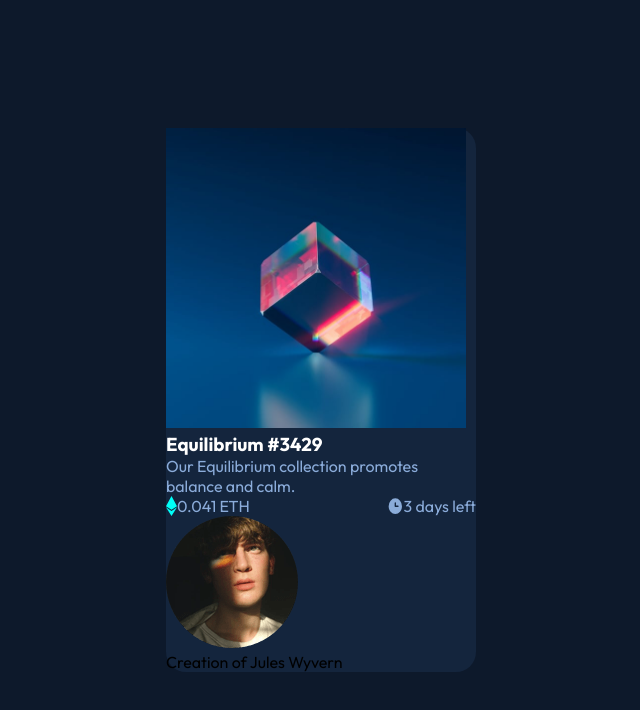
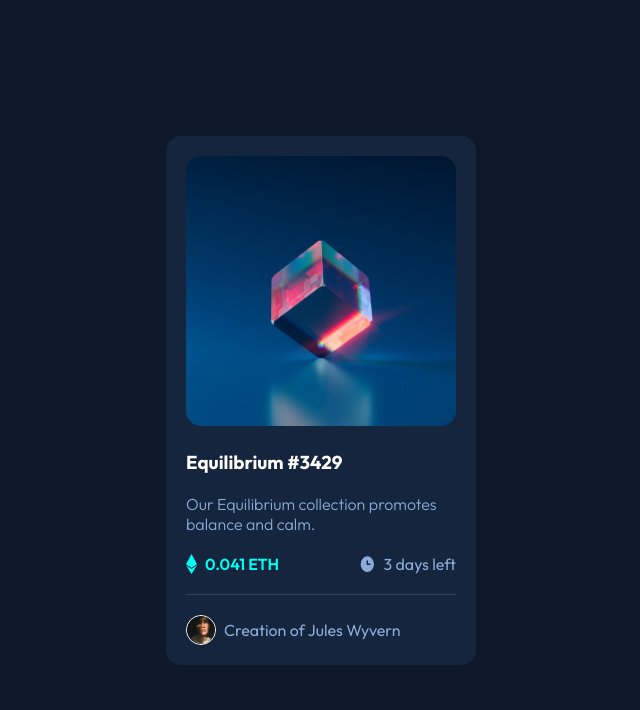
Before and after one commit to CJCameron13/nft-preview-card-component, a plain HTML site: page index.html in a window 1280 px wide. Shown: the whole page, without its empty margins (319-959 px from the left). Drawn offline with Linux system fonts and the light colour scheme; files that its build step writes are made by us from their sources; files whose address does not match are found by name.

Commit message:
Update styles.css

```diff
--- a/styles.css
+++ b/styles.css
@@ -5,6 +5,7 @@
     --white: hsl(0, 0%, 100%);
     --soft-blue: hsl(215, 51%, 70%);
     --cyan: hsl(178, 100%, 50%);
+    --trans-cyan: hsl(178, 100%, 50%, 0.5);
 }
 
 * {
@@ -27,24 +28,54 @@ body {
 #main-card {
     width: 310px;
     background-color: var(--card-bg);
-    border-radius: 20px;
+    border-radius: 15px;
+    padding: 20px;
 }
 
 #cube-image {
-    width: 300px;
+    width: 270px;
+    border-radius: 15px;
+    margin-bottom: 20px;
+}
+
+#hover-overlay {
+    width: 270px;
+    height: 270px;
+    border-radius: 15px;
+    margin-bottom: 20px;
+    background-color: var(--trans-cyan);
+    position: absolute;
+    top: 23.7%;
+    display: none;
+}
+
+#hover-overlay:hover {
+    display: block;
+    cursor: pointer;
+}
+
+#eye {
+    position: absolute;
+    margin-top: 110px;
+    left: 42%;
+    /* display: none; */
 }
 
 #header {
     color: var(--white);
+    margin-bottom: 20px;
 }
 
 #subscript {
     color: var(--soft-blue);
+    font-weight: 300;
+    margin-bottom: 20px;
 }
 
 #value-time-container {
     display: flex;
     justify-content: space-between;
+    margin-bottom: 20px;
 }
 
 #value-box {
@@ -52,7 +83,47 @@ body {
     color: var(--soft-blue);
 }
 
+#diamond-icon {
+    margin-right: 8px;
+}
+
+#value {
+    color: var(--cyan);
+    font-weight: 600;
+}
+
 #time-box {
     display: flex;
     color: var(--soft-blue);
 }
+
+#time {
+    margin-left: 8px;
+}
+
+#divider-line {
+    width: 100%;
+    height: 1px;
+    background-color: var(--line-color);
+    margin-bottom: 20px;
+}
+
+#credit {
+    display: flex;
+    align-items: center;
+    color: var(--soft-blue);
+}
+
+#creator-photo {
+    width: 30px;
+    border-width: 1px;
+    border-radius: 50%;
+    border-style: solid;
+    border-color: var(--white);
+    margin-right: 8px;
+}
+
+a {
+    color: var(--white);
+    text-decoration: none;
+}
```
